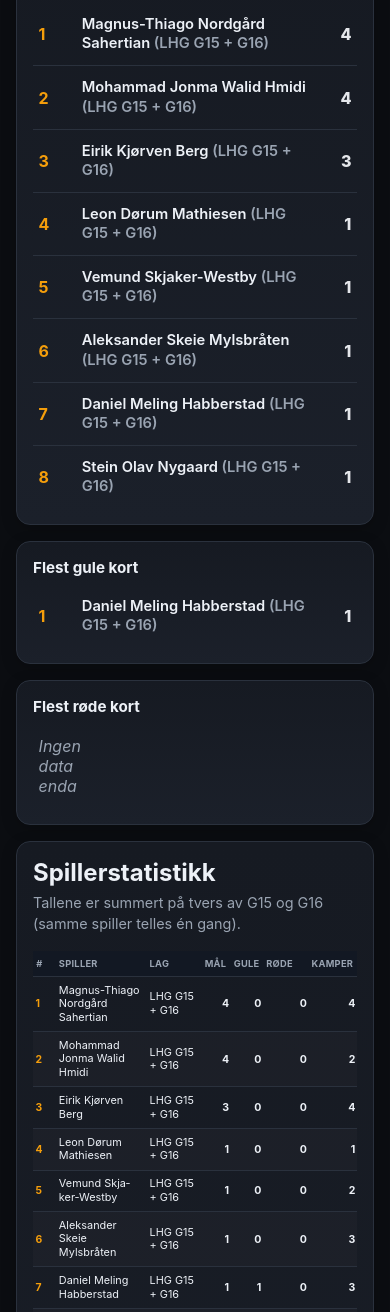
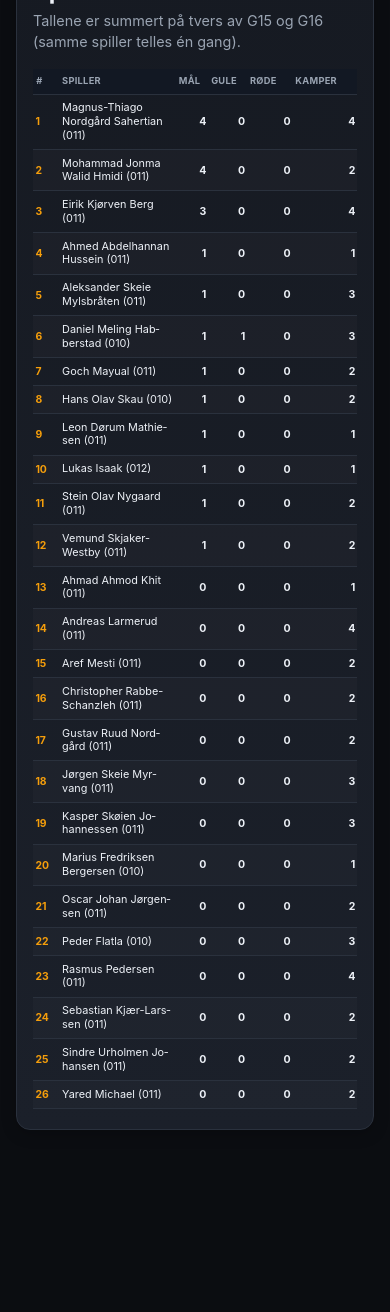
Before and after one commit to leonlelo/LGH-Tracker, a website: page public/index.html in a window 390 px wide. Shown: the part 540-1852 px from the top of the page. After the commit the page ends 1690 px from the top, so only its background shows below. Drawn offline with Linux system fonts and the light colour scheme.

Commit message:
ui: forenklet tabell, kull ved navn, fjernet kort og G15-infoboks
Made-with: Cursor

```diff
--- a/public/app.js
+++ b/public/app.js
@@ -1,5 +1,4 @@
 let rawPlayers = [];
-let sortState = { key: "goals", direction: "desc" };
 let currentView = "ALL";
 
 const VIEW_DISPLAY = {
@@ -20,18 +19,48 @@ const viewSwitcher = document.getElementById("viewSwitcher");
 const updatedAt = document.getElementById("updatedAt");
 const activeViewValue = document.getElementById("activeViewValue");
 const statsPanelContext = document.getElementById("statsPanelContext");
-const g15NffNotice = document.getElementById("g15NffNotice");
 
-function compare(a, b, key, direction) {
-  const factor = direction === "asc" ? 1 : -1;
-  const aValue = a[key];
-  const bValue = b[key];
+/** Kull etter fødselsår: 010 / 011 / 012 — fullt navn for unntak (unngår feil ved flere med samme fornavn). */
+const KULL_010 = new Set([
+  "Daniel Meling Habberstad",
+  "Hans Olav Skau",
+  "Marius Fredriksen Bergersen",
+  "Peder Flatla",
+]);
 
-  if (typeof aValue === "number" && typeof bValue === "number") {
-    return (aValue - bValue) * factor;
+const KULL_012 = new Set([
+  "Lukas Isaak", // Lucas
+]);
+
+function kullForPlayer(fullName) {
+  const n = String(fullName || "").trim();
+  if (KULL_010.has(n)) {
+    return "010";
   }
+  if (KULL_012.has(n)) {
+    return "012";
+  }
+  return "011";
+}
 
-  return String(aValue).localeCompare(String(bValue), "no") * factor;
+function escapeHtml(text) {
+  return String(text)
+    .replace(/&/g, "&amp;")
+    .replace(/</g, "&lt;")
+    .replace(/>/g, "&gt;")
+    .replace(/"/g, "&quot;");
+}
+
+function formatPlayerWithKull(fullName) {
+  const k = kullForPlayer(fullName);
+  return `${escapeHtml(fullName)} (${escapeHtml(k)})`;
+}
+
+function compareGoalsDesc(a, b) {
+  if (b.goals !== a.goals) {
+    return b.goals - a.goals;
+  }
+  return String(a.player).localeCompare(String(b.player), "no");
 }
 
 function mergePlayers(players) {
@@ -72,27 +101,18 @@ function setViewButtons() {
   const label = VIEW_DISPLAY[currentView] || currentView;
   activeViewValue.textContent = label;
   statsPanelContext.textContent = VIEW_CONTEXT[currentView] || "";
-  if (g15NffNotice) {
-    g15NffNotice.hidden = currentView !== "LHG G15";
-  }
 }
 
 function refreshView() {
   renderTable();
-  const currentPlayers = playersForView();
-  renderList("topScorers", currentPlayers, "goals");
-  renderList("yellowCards", currentPlayers, "yellowCards");
-  renderList("redCards", currentPlayers, "redCards");
 }
 
 function renderTable() {
-  const rows = playersForView().sort((a, b) =>
-    compare(a, b, sortState.key, sortState.direction)
-  );
+  const rows = playersForView().sort(compareGoalsDesc);
 
   if (!rows.length) {
     tableBody.innerHTML =
-      '<tr><td colspan="7">Ingen statistikk tilgjengelig for valgt lag enda.</td></tr>';
+      '<tr><td colspan="6">Ingen statistikk tilgjengelig for valgt lag enda.</td></tr>';
     return;
   }
 
@@ -101,8 +121,7 @@ function renderTable() {
       (p, index) => `
       <tr>
         <td class="rank-cell">${index + 1}</td>
-        <td>${p.player}</td>
-        <td>${p.team}</td>
+        <td>${formatPlayerWithKull(p.player)}</td>
         <td class="metric-cell">${p.goals}</td>
         <td class="metric-cell">${p.yellowCards}</td>
         <td class="metric-cell">${p.redCards}</td>
@@ -111,48 +130,6 @@ function renderTable() {
     `
     )
     .join("");
-}
-
-function renderList(elementId, players, metricKey) {
-  const target = document.getElementById(elementId);
-  const top = [...players]
-    .filter((p) => p[metricKey] > 0)
-    .sort((a, b) => b[metricKey] - a[metricKey])
-    .slice(0, 8);
-
-  if (!top.length) {
-    target.innerHTML = '<li class="list-empty">Ingen data enda</li>';
-    return;
-  }
-
-  target.innerHTML = top
-    .map(
-      (p, index) => `
-        <li>
-          <span class="list-rank">${index + 1}</span>
-          <span class="list-name">${p.player} <span class="muted">(${p.team})</span></span>
-          <span class="list-value">${p[metricKey]}</span>
-        </li>
-      `
-    )
-    .join("");
-}
-
-function setupSorting() {
-  document.querySelectorAll("#statsTable th").forEach((header) => {
-    header.addEventListener("click", () => {
-      const key = header.dataset.key;
-      if (!key) {
-        return;
-      }
-      const sameColumn = sortState.key === key;
-      sortState = {
-        key,
-        direction: sameColumn && sortState.direction === "desc" ? "asc" : "desc",
-      };
-      renderTable();
-    });
-  });
 }
 
 viewSwitcher.addEventListener("click", (event) => {
@@ -195,7 +172,6 @@ async function loadStats() {
   }
 }
 
-setupSorting();
 loadStats().catch((error) => {
   updatedAt.textContent = `Kunne ikke hente data: ${error.message}`;
 });
--- a/public/index.html
+++ b/public/index.html
@@ -44,43 +44,21 @@
           <span id="updatedAt" class="muted updated-at"></span>
         </section>
 
-        <aside class="cards grid-cards">
-          <article class="panel">
-            <h3>Toppscorere</h3>
-            <ul id="topScorers"></ul>
-          </article>
-          <article class="panel">
-            <h3>Flest gule kort</h3>
-            <ul id="yellowCards"></ul>
-          </article>
-          <article class="panel">
-            <h3>Flest røde kort</h3>
-            <ul id="redCards"></ul>
-          </article>
-        </aside>
-
         <section class="panel stats-panel grid-stats">
           <div class="stats-panel-head">
             <h2>Spillerstatistikk</h2>
             <p class="stats-panel-context muted" id="statsPanelContext"></p>
-            <p class="g15-nff-notice" id="g15NffNotice" hidden>
-              <strong>G15: tall fra kamprapporter.</strong>
-              NFF har ofte ikke ferdig spillerstatistikk-tabell for G15. Her summerer vi i stedet mål, kort og kamper
-              fra <strong>kamptropp</strong> og <strong>kamphendelser</strong> for hver ferdigspilt kamp, med samme
-              kolonner som for G16.
-            </p>
           </div>
           <div class="table-wrap">
             <table id="statsTable">
               <thead>
                 <tr>
                   <th>#</th>
-                  <th data-key="player">Spiller</th>
-                  <th data-key="team">Lag</th>
-                  <th data-key="goals">Mål</th>
-                  <th data-key="yellowCards">Gule</th>
-                  <th data-key="redCards">Røde</th>
-                  <th data-key="matches">Kamper</th>
+                  <th>Spiller</th>
+                  <th>Mål</th>
+                  <th>Gule</th>
+                  <th>Røde</th>
+                  <th>Kamper</th>
                 </tr>
               </thead>
               <tbody></tbody>
--- a/public/styles.css
+++ b/public/styles.css
@@ -83,11 +83,11 @@ body {
 
 .page-main {
   display: grid;
-  grid-template-columns: minmax(0, 1fr) minmax(260px, 320px);
+  grid-template-columns: minmax(0, 1fr);
   grid-template-areas:
-    "switch cards"
-    "head   cards"
-    "stats  cards";
+    "switch"
+    "head"
+    "stats";
   gap: 1rem;
   align-items: start;
   width: 100%;
@@ -105,11 +105,6 @@ body {
 
 .grid-head {
   grid-area: head;
-}
-
-.grid-cards {
-  grid-area: cards;
-  align-self: stretch;
 }
 
 .grid-stats {
@@ -133,24 +128,6 @@ body {
   font-size: 0.9rem;
   line-height: 1.45;
   max-width: 40rem;
-}
-
-.g15-nff-notice {
-  margin: 0 0 1rem;
-  padding: 0.75rem 0.9rem;
-  font-size: 0.88rem;
-  line-height: 1.45;
-  color: var(--text);
-  background: rgba(245, 158, 11, 0.1);
-  border: 1px solid rgba(245, 158, 11, 0.35);
-  border-radius: 10px;
-  max-width: 42rem;
-}
-
-.g15-nff-notice strong {
-  display: block;
-  margin-bottom: 0.35rem;
-  color: #fbbf24;
 }
 
 .stats-panel {
@@ -284,63 +261,6 @@ body {
   font-size: 0.82rem;
 }
 
-.cards {
-  display: grid;
-  gap: 1rem;
-  align-content: start;
-}
-
-.cards .panel h3 {
-  margin: 0 0 0.5rem;
-  font-size: 0.95rem;
-}
-
-.cards ul {
-  margin: 0;
-  padding: 0;
-  list-style: none;
-}
-
-.cards li {
-  margin: 0;
-  padding: 0.75rem 0.35rem;
-  border-bottom: 1px solid var(--border);
-  display: grid;
-  grid-template-columns: 36px minmax(0, 1fr) 36px;
-  align-items: center;
-  gap: 0.45rem;
-  min-height: 48px;
-}
-
-.cards li:last-child {
-  border-bottom: none;
-}
-
-.list-rank {
-  font-weight: 700;
-  color: #f59e0b;
-}
-
-.list-name {
-  font-weight: 600;
-  font-size: 0.92rem;
-  line-height: 1.3;
-  word-break: break-word;
-}
-
-.list-value {
-  text-align: right;
-  font-weight: 800;
-  color: #e5e7eb;
-}
-
-.list-empty {
-  display: block;
-  color: var(--muted);
-  font-style: italic;
-  padding: 0.5rem 0;
-}
-
 .table-hint {
   display: none;
   margin: 0.5rem 0 0;
@@ -374,25 +294,13 @@ td {
 }
 
 th {
-  cursor: pointer;
+  cursor: default;
   background: #121823;
   text-transform: uppercase;
   font-size: 0.72rem;
   letter-spacing: 0.05em;
   color: var(--muted);
   white-space: nowrap;
-}
-
-th:hover {
-  background: #161d2a;
-}
-
-th:first-child {
-  cursor: default;
-}
-
-th:first-child:hover {
-  background: #121823;
 }
 
 tbody tr {
@@ -452,7 +360,6 @@ tbody tr:nth-child(even) {
     grid-template-areas:
       "switch"
       "head"
-      "cards"
       "stats";
   }
 
@@ -484,44 +391,38 @@ tbody tr:nth-child(even) {
 
   .stats-panel th:nth-child(1),
   .stats-panel td:nth-child(1) {
-    width: 7%;
+    width: 8%;
   }
 
   .stats-panel th:nth-child(2),
   .stats-panel td:nth-child(2) {
-    width: 28%;
+    width: 36%;
   }
 
   .stats-panel th:nth-child(3),
   .stats-panel td:nth-child(3) {
-    width: 17%;
+    width: 10%;
   }
 
   .stats-panel th:nth-child(4),
   .stats-panel td:nth-child(4) {
-    width: 9%;
+    width: 12%;
   }
 
   .stats-panel th:nth-child(5),
   .stats-panel td:nth-child(5) {
-    width: 10%;
-  }
-
-  /* Litt bredere «RØDE», litt smalere «KAMPER» – unngår «RØD» / «E»-brudd */
-  .stats-panel th:nth-child(6),
-  .stats-panel td:nth-child(6) {
     width: 14%;
   }
 
-  .stats-panel th:nth-child(7),
-  .stats-panel td:nth-child(7) {
-    width: 15%;
+  .stats-panel th:nth-child(6),
+  .stats-panel td:nth-child(6) {
+    width: 20%;
   }
 
+  .stats-panel th:nth-child(3),
   .stats-panel th:nth-child(4),
   .stats-panel th:nth-child(5),
-  .stats-panel th:nth-child(6),
-  .stats-panel th:nth-child(7) {
+  .stats-panel th:nth-child(6) {
     white-space: nowrap;
   }
 
@@ -541,8 +442,7 @@ tbody tr:nth-child(even) {
     hyphens: auto;
   }
 
-  .stats-panel td:nth-child(2),
-  .stats-panel td:nth-child(3) {
+  .stats-panel td:nth-child(2) {
     overflow-wrap: anywhere;
     word-break: break-word;
     hyphens: auto;
```
